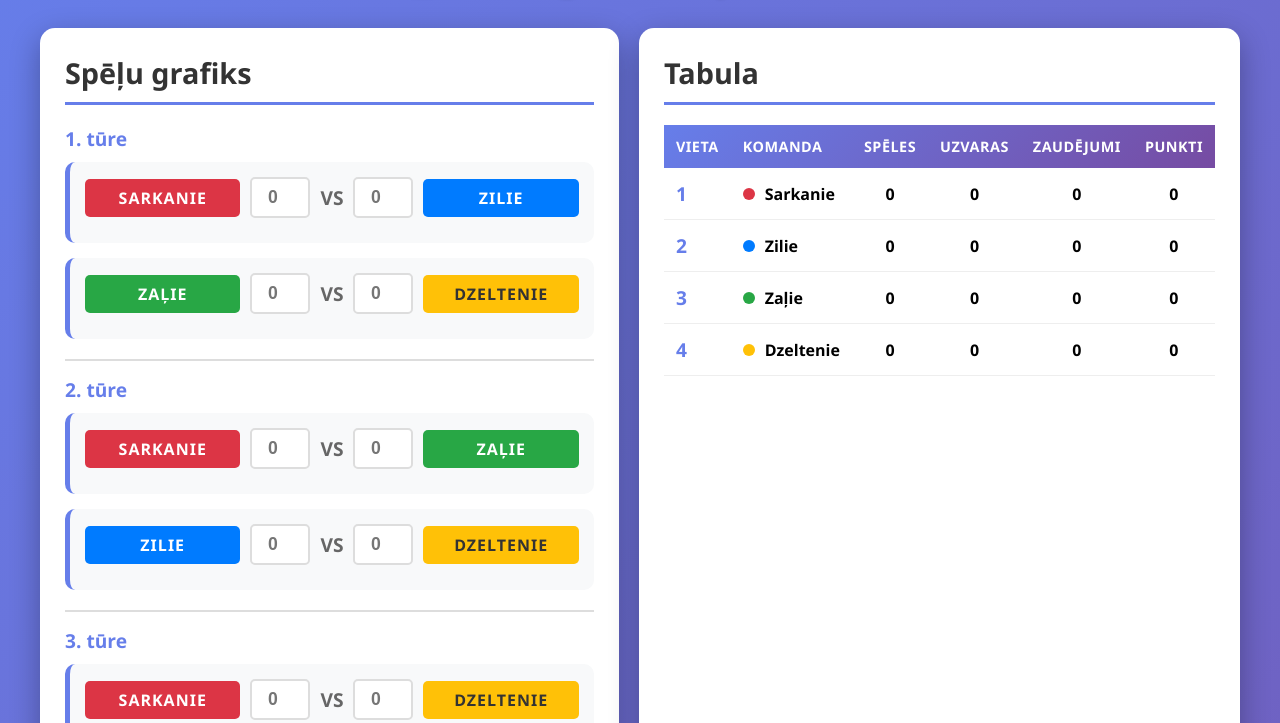
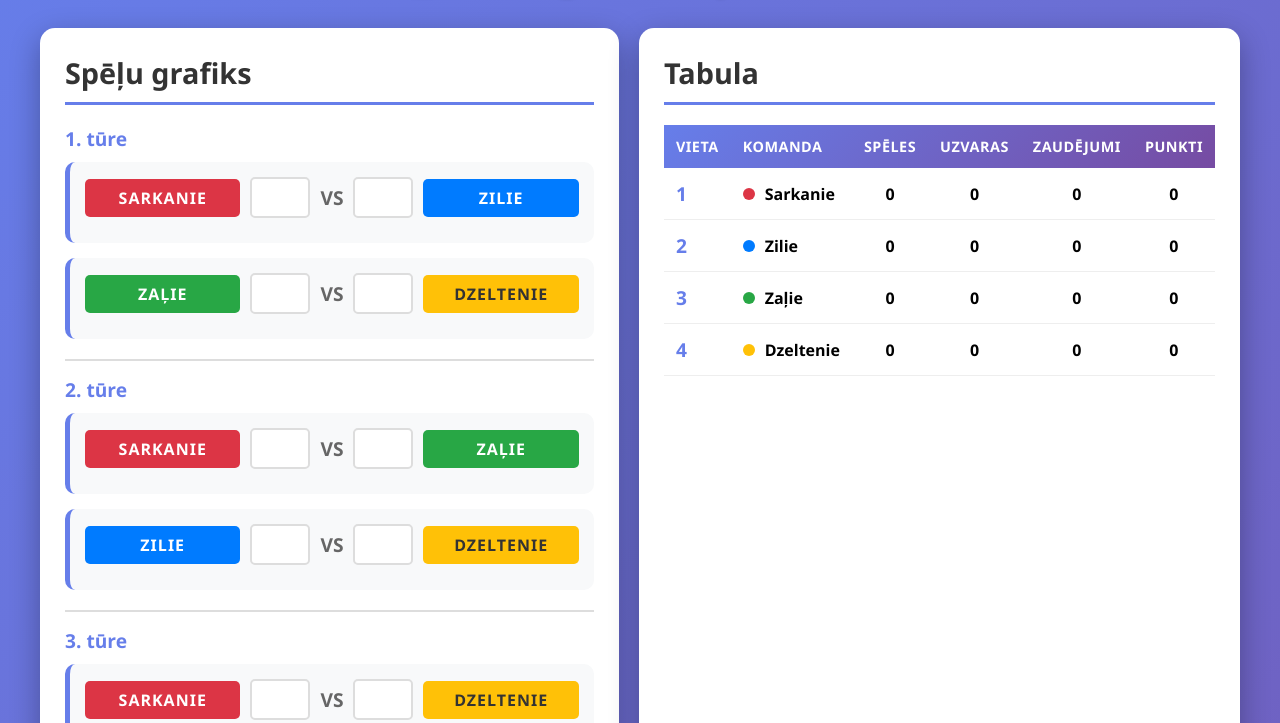
Before and after one commit to 19th/rolleg-hockey, a plain HTML site: page index.html in a window 1280 px wide. Shown: the part 77-800 px from the top of the page. Drawn offline with Linux system fonts and the light colour scheme.

Commit message:
Placeholder remove

```diff
--- a/index.html
+++ b/index.html
@@ -435,7 +435,6 @@
                                class="score-input"
                                id="score1-${game.id}"
                                min="0"
-                               placeholder="0"
                                value="${game.score1 !== null ? game.score1 : ''}"
                                onchange="updateScore(${game.id}, 1, this.value)">
                         <span class="vs">VS</span>
@@ -443,7 +442,6 @@
                                class="score-input"
                                id="score2-${game.id}"
                                min="0"
-                               placeholder="0"
                                value="${game.score2 !== null ? game.score2 : ''}"
                                onchange="updateScore(${game.id}, 2, this.value)">
                         <div class="team-name team-${game.team2}">${teamNames[game.team2]}</div>
```
